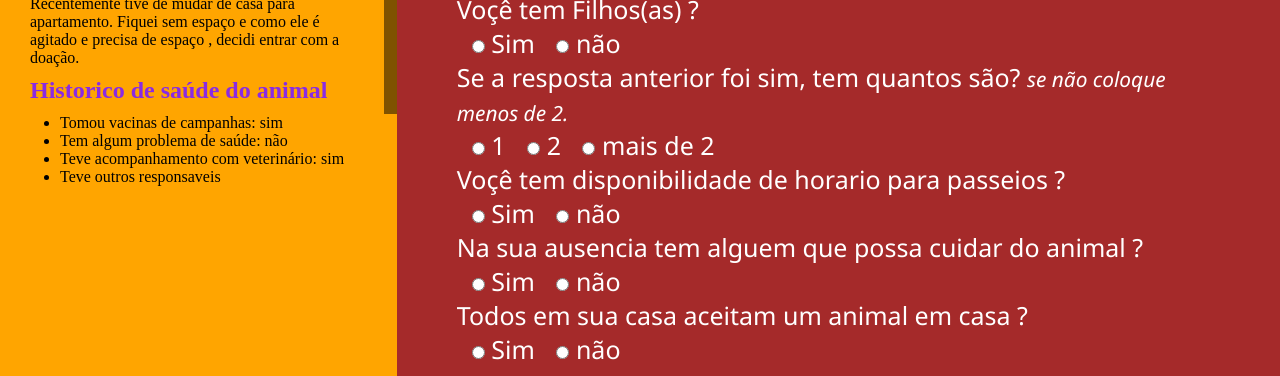
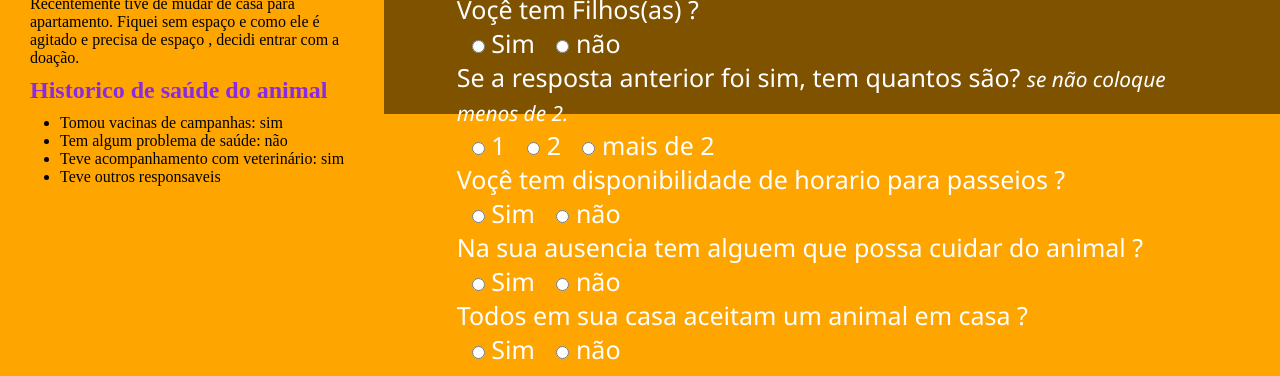
Before and after one commit to Sousa-Edson/PRIT_AdoteUmAmigo, a plain HTML site: page adocao.html in a window 1280 px wide. Shown: the part 686-1062 px from the top of the page. Drawn offline with Linux system fonts and the light colour scheme.

Commit message:
adocao.css corrigido

```diff
--- a/adocao.css
+++ b/adocao.css
@@ -63,7 +63,7 @@ img {
   color: white;
   width: 69%;
   margin-left: 1%;
-  background-color: brown;
+  /* background-color: brown; */
 }
 .conteiner h1 {
   padding-bottom: 0px;
@@ -92,8 +92,9 @@ small {
   font-style: italic;
 }
 .selecao {
+  margin-top: 5px;
   margin-left: 15px;
-  background-color: black;
+  /* background-color: black; */
 }
 
 .selecao-label {
```
